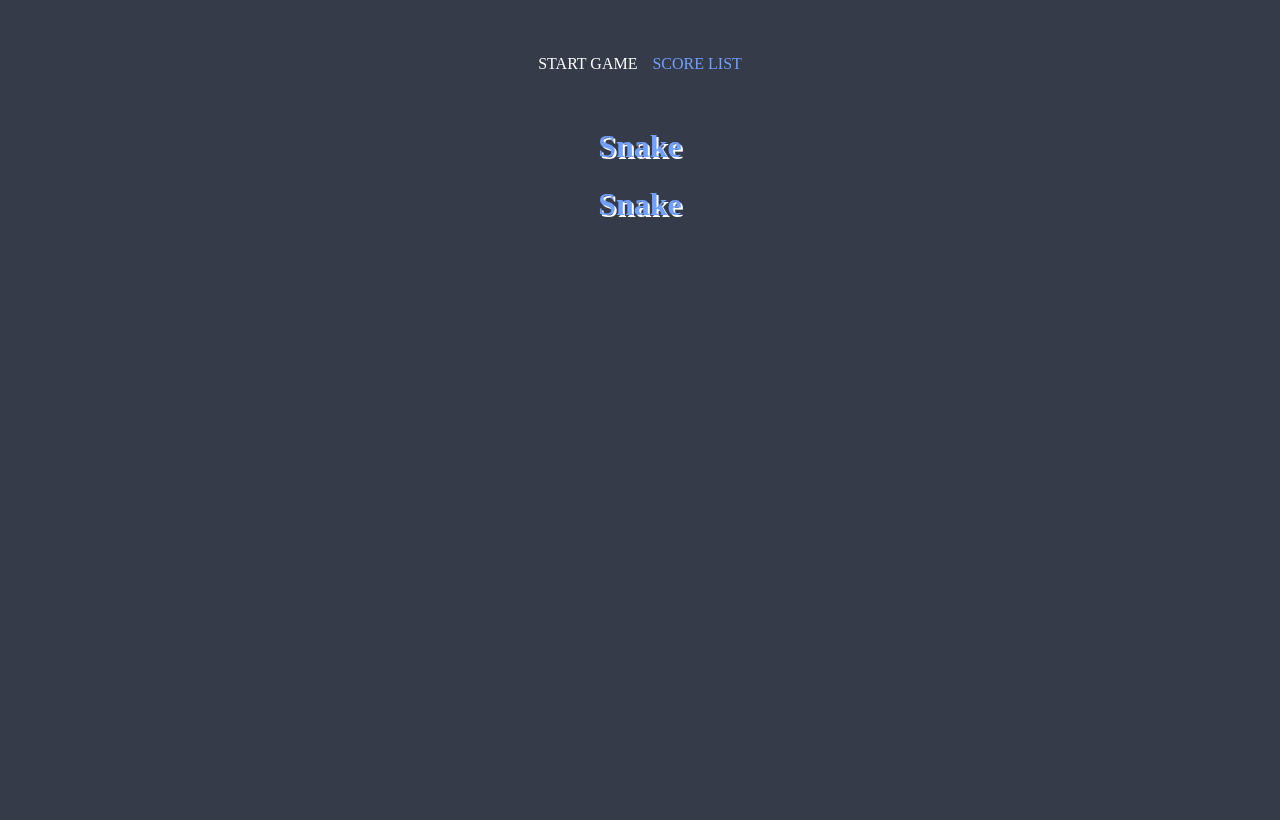
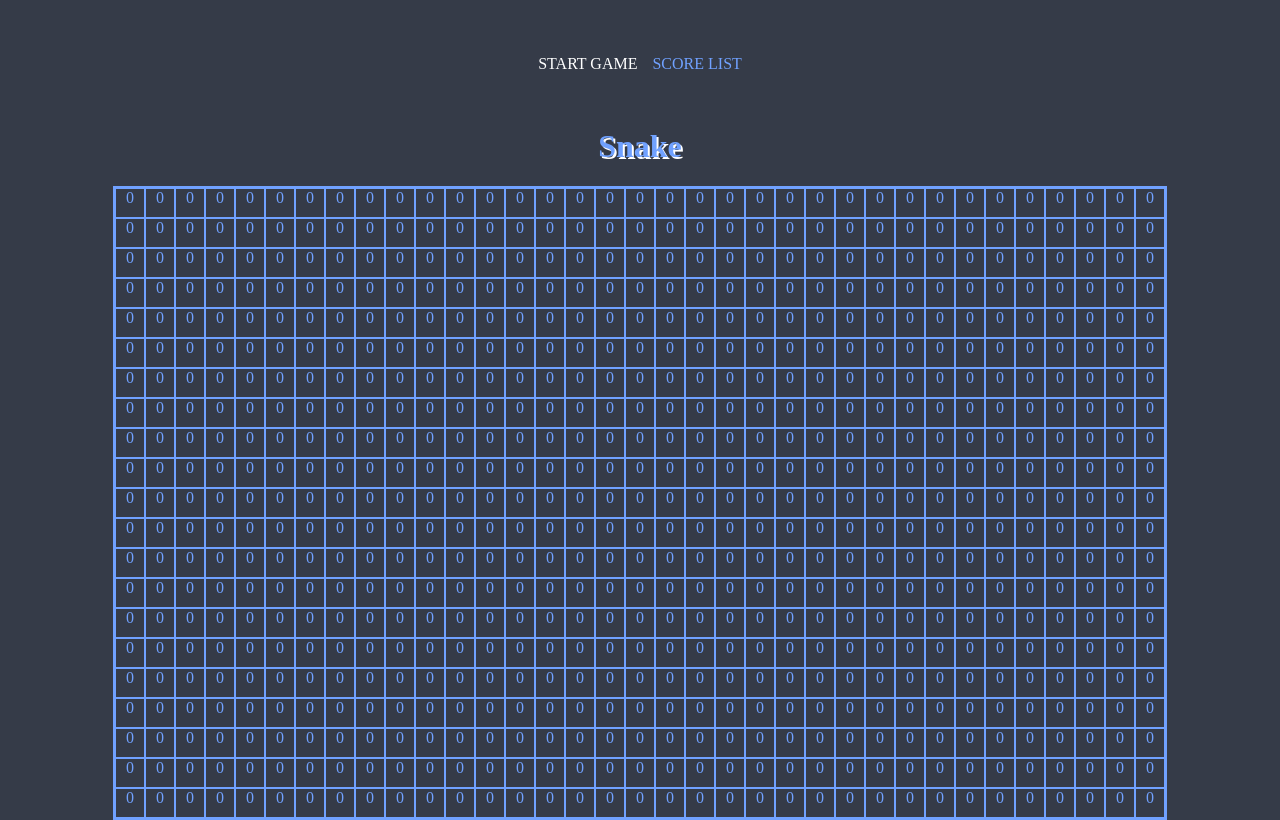
Before and after one commit to grzesiekS/snake-game, a React (Create React App) app: page /game in a window 1280 px wide. Built offline with nearby package versions, Linux system fonts and the light colour scheme; a web font is replaced by a local one.

Commit message:
Create board and add styles for this component

```diff
--- a/src/components/features/Game/Board/Board.module.scss
+++ b/src/components/features/Game/Board/Board.module.scss
@@ -0,0 +1,20 @@
+@import "../../../../styles/settings.scss";
+
+.board {
+  position: relative;
+  left: 50%;
+  transform: translate(-50%);
+  border: 2px solid $border-color;
+  display: inline-block;
+}
+
+.row {
+  display: flex;
+}
+
+.block {
+  border: 1px solid $border-color;
+  width: 30px;
+  height: 30px;
+  text-align: center;
+}
--- a/src/components/features/Game/Board/Board.tsx
+++ b/src/components/features/Game/Board/Board.tsx
@@ -1,13 +1,36 @@
-import React from 'react';
-
-import { Title } from '../../../common/Title/Title';
+/* eslint-disable @typescript-eslint/no-explicit-any */
+import React, { useEffect, useState } from 'react';
+import { v4 as uuidv4 } from 'uuid';
 
 import styles from './Board.module.scss';
 
 export const Board: React.FC = () => {
+
+  const [ boardArray, setBoardArray ] = useState<Array<Array<number>>>([]);
+  const [ rowSize ] = useState<number>(21);
+  const [ columnSize ] = useState<number>(35);
+
+  useEffect(() => {
+    const array = Array.from(Array(rowSize).fill(Array(columnSize).fill(0)));
+    setBoardArray(array);
+  }, [columnSize, rowSize]);
+
   return (
     <div className={styles.container}>
-      <Title text='Snake' type='small' />
+      <div className={styles.board}>
+        { boardArray.map( ( element ) => (
+          <div key={uuidv4()} className={styles.row}>
+            {element.map(block => (
+              <div
+                key={uuidv4()}
+                className={styles.block}
+              >
+                {block}
+              </div>
+            ))}
+          </div>
+        )) }
+      </div>
     </div>
   );
 };
--- a/src/styles/settings.scss
+++ b/src/styles/settings.scss
@@ -14,3 +14,6 @@ $frenchSkyBlue: #70a1ff;
 /* global settings */
 $global-bg-color: $blueNights;
 $global-text-color: $frenchSkyBlue;
+
+/* Board settings */
+$border-color: $frenchSkyBlue;
```
